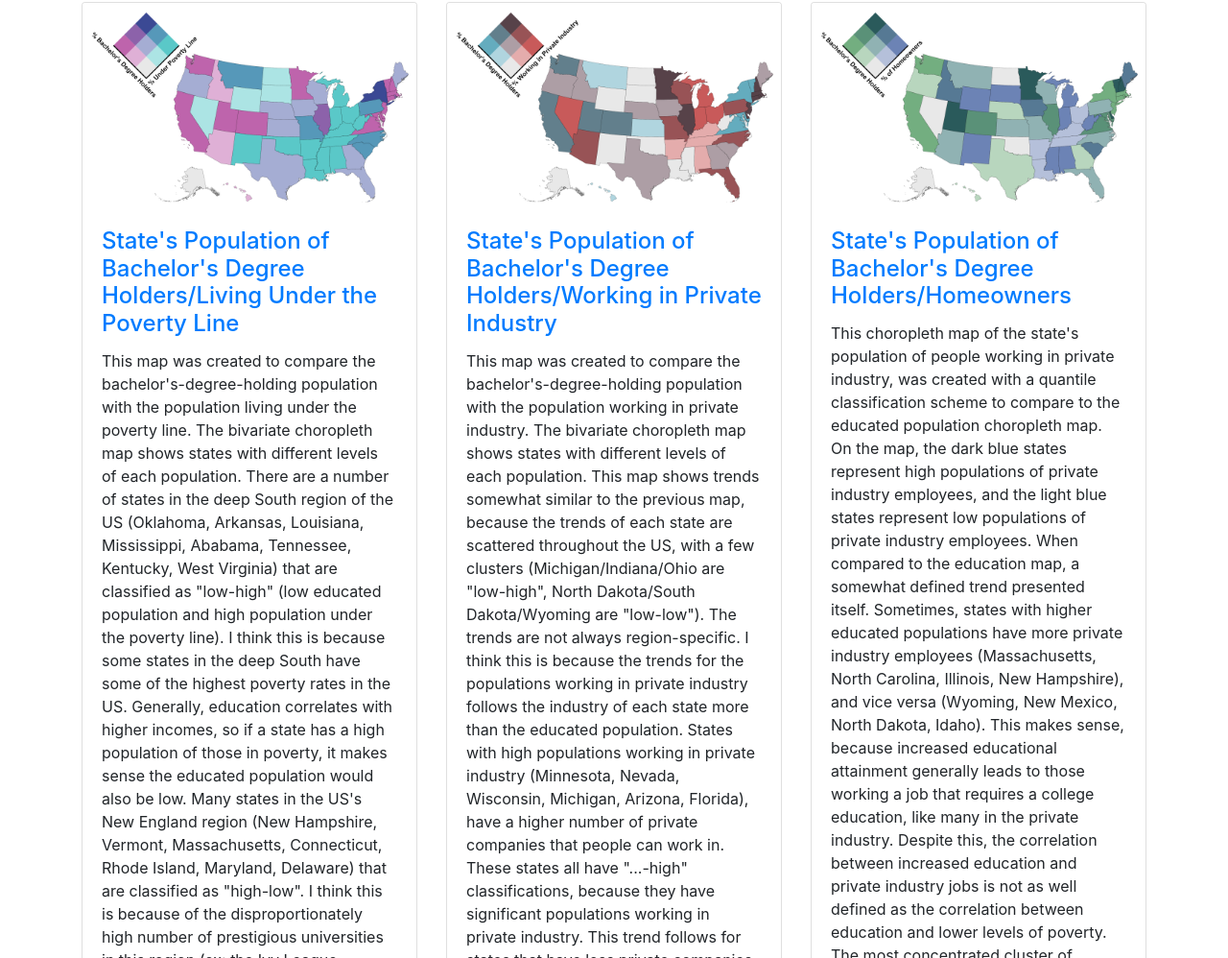
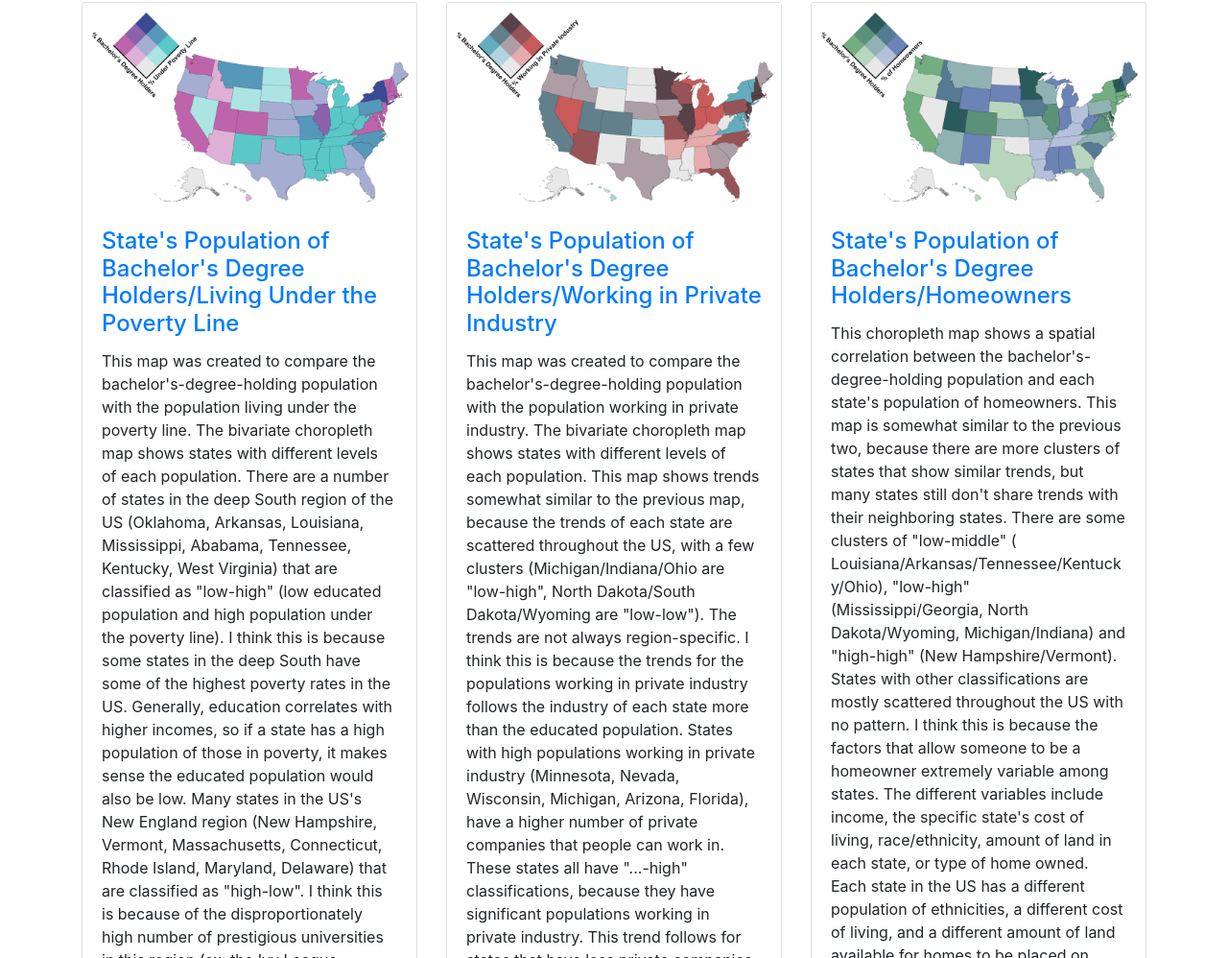
Before and after one commit to casie-meyer/educationeffects_cm, a website: page index3.html in a window 1280 px wide. Shown: the part 382-1380 px from the top of the page at 96% size. Drawn offline with Linux system fonts and the light colour scheme.

Commit message:
Update index3.html

```diff
--- a/index3.html
+++ b/index3.html
@@ -114,13 +114,14 @@
               <h4 class="card-title">
                 <a href="https://observablehq.com/d/a40a3c1f66356325">State's Population of Bachelor's Degree Holders/Homeowners</a>
               </h4>
-              <p class="card-text">This choropleth map of the state's population of people working in private industry, was created with a quantile classification scheme to compare to the educated population
-                                    choropleth map. On the map, the dark blue states represent high populations of private industry employees, and the light blue states represent low populations of private
-                                    industry employees. When compared to the education map, a somewhat defined trend presented itself. Sometimes, states with higher educated populations have more private industry
-                                    employees (Massachusetts, North Carolina, Illinois, New Hampshire), and vice versa (Wyoming, New Mexico, North Dakota, Idaho). This makes sense, because increased educational
-                                    attainment generally leads to those working a job that requires a college education, like many in the private industry. Despite this, the correlation between increased education and
-                                    private industry jobs is not as well defined as the correlation between education and lower levels of poverty. The most concentrated cluster of private industry jobs appears to be in
-                                    the northern Midwest, which may be because of the recent increase in the technology and e-commerce industries in these states. </p>
+              <p class="card-text">This choropleth map shows a spatial correlation between the bachelor's-degree-holding population and each state's population of homeowners. This map is somewhat similar to the previous
+                                  two, because there are more clusters of states that show similar trends, but many states still don't share trends with their neighboring states. There are some clusters of "low-middle" (
+                                  Louisiana/Arkansas/Tennessee/Kentucky/Ohio), "low-high" (Mississippi/Georgia, North Dakota/Wyoming, Michigan/Indiana) and "high-high" (New Hampshire/Vermont). States with other classifications
+                                  are mostly scattered throughout the US with no pattern. I think this is because the factors that allow someone to be a homeowner extremely variable among states. The different variables
+                                  include income, the specific state's cost of living, race/ethnicity, amount of land in each state, or type of home owned. Each state in the US has a different population of ethnicities, a
+                                  different cost of living, and a different amount of land available for homes to be placed on. That leads to each state having different populations of homeowners. I think another reason there
+                                  isn't a clearly defined pattern throughout the US is because the choropleth map of each state's population of homeowners doesn't have a very clearly defined pattern. There are some areas of
+                                  very low/very high populations of homeowners, but other than these, many states have different populations than neighboring states. </p>
             </div>
           </div>
         </div>
```
